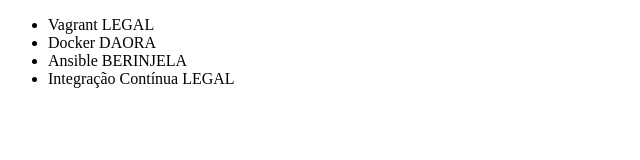
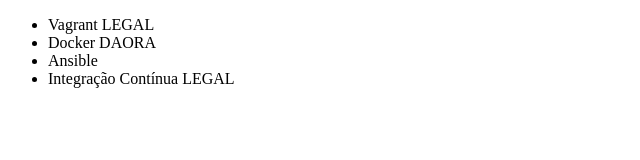
Before and after one commit to GuiACamargo/alura-git, a plain HTML site: page index.html in a window 1280 px wide. Shown: the whole page, without its empty margins (0-640 px from the left). Drawn offline with Linux system fonts and the light colour scheme.

Commit message:
Revert "TESTE BERINJELA"
This reverts commit d787038274e3f11d32ae8bdc5fc61848d68bbc89.

```diff
--- a/index.html
+++ b/index.html
@@ -8,7 +8,7 @@
     <ul>
         <li>Vagrant LEGAL</li>
         <li>Docker DAORA</li>
-        <li>Ansible BERINJELA</li>
+        <li>Ansible</li>
         <li>Integração Contínua LEGAL</li>
     </ul>
 </body>
```
